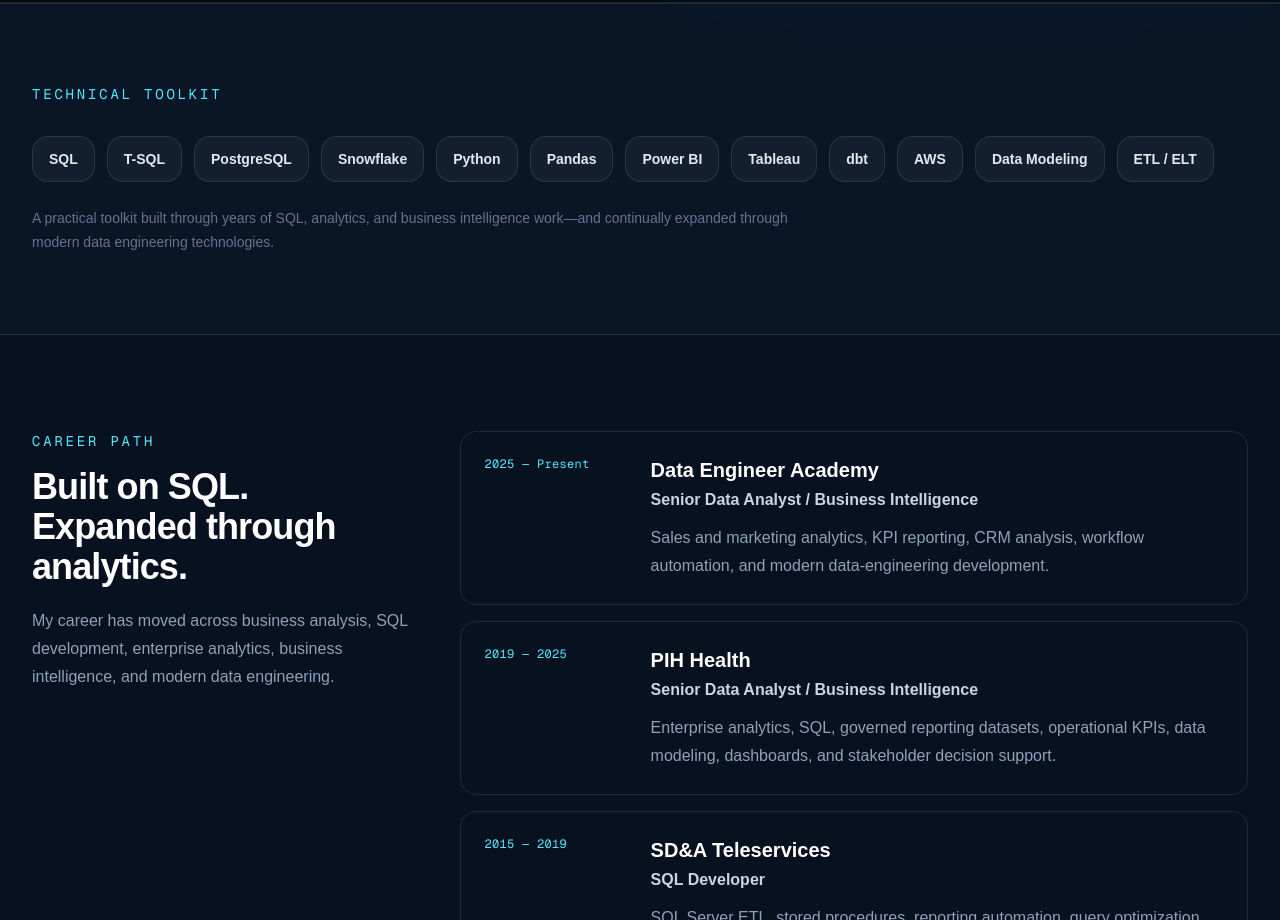
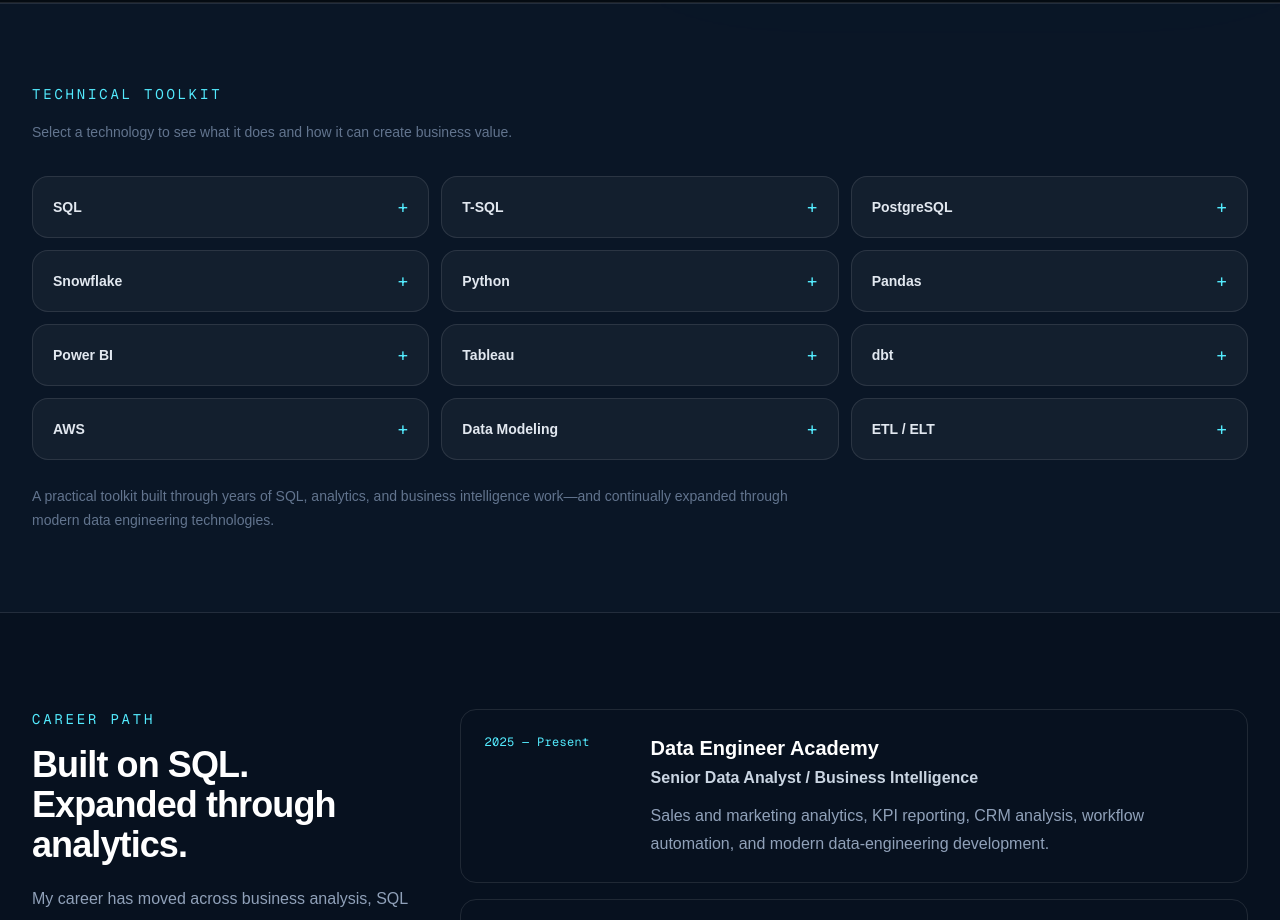
Before and after one commit to dynamind795-gh/rayresurreccion-portfolio, a Next.js app: page / in a window 1280 px wide. Shown: the part 3440-4360 px from the top of the page. Built offline with nearby package versions, Linux system fonts and the light colour scheme.

Commit message:
badges update

```diff
--- a/src/app/page.tsx
+++ b/src/app/page.tsx
@@ -2,8 +2,18 @@ import Image from "next/image";
 import ImageLightbox from "@/components/ImageLightbox";
 
 const skills = [
-  "SQL", "T-SQL", "PostgreSQL", "Snowflake", "Python", "Pandas",
-  "Power BI", "Tableau", "dbt", "AWS", "Data Modeling", "ETL / ELT"
+  { name:"SQL", what:"The core language I use to retrieve, join, validate, aggregate, and transform business data.", benefit:"Helps companies turn raw operational data into reliable answers, reporting, and decision support." },
+  { name:"T-SQL", what:"Microsoft SQL Server's SQL implementation, including stored procedures, CTEs, window functions, and database-side processing.", benefit:"Moves complex processing closer to the data, improving repeatability, automation, and performance." },
+  { name:"PostgreSQL", what:"A powerful open-source relational database I use in modern application and data-platform projects.", benefit:"Provides a dependable, flexible foundation for applications, analytics, integrations, and structured business data." },
+  { name:"Snowflake", what:"A cloud data platform for storing, transforming, and analyzing data from multiple business systems.", benefit:"Helps organizations reduce data silos and scale analytics around a consistent source of trusted information." },
+  { name:"Python", what:"A general-purpose language I am expanding for data engineering, automation, APIs, and analytical workflows.", benefit:"Automates repetitive work and connects databases, files, APIs, cloud services, and analytical processes." },
+  { name:"Pandas", what:"Python's data-analysis toolkit for cleaning, reshaping, validating, and exploring structured datasets.", benefit:"Makes repeatable data preparation and exploratory analysis faster than manual spreadsheet-heavy workflows." },
+  { name:"Power BI", what:"A business-intelligence platform for data modeling, KPI reporting, dashboards, and interactive analysis.", benefit:"Gives leaders and operational teams accessible, consistent views of performance and business trends." },
+  { name:"Tableau", what:"A visual analytics platform for exploring data and communicating patterns through interactive dashboards.", benefit:"Makes complex information easier for business users to understand, explore, and act on." },
+  { name:"dbt", what:"A modern analytics-engineering framework for building documented, testable SQL transformations.", benefit:"Brings software-engineering practices to analytics so business logic is easier to maintain, test, and trust." },
+  { name:"AWS", what:"Cloud services I am expanding for data storage, processing, integration, and modern data-engineering workflows.", benefit:"Allows organizations to build scalable data solutions without depending entirely on traditional on-premises infrastructure." },
+  { name:"Data Modeling", what:"Structuring entities, relationships, facts, dimensions, and business rules so data represents the organization clearly.", benefit:"Creates a dependable foundation for reporting, analytics, integration, and consistent KPI definitions." },
+  { name:"ETL / ELT", what:"Processes for extracting data from source systems, transforming it, and loading it into analytical platforms.", benefit:"Combines information from disconnected systems into dependable, repeatable datasets ready for analysis." },
 ];
 
 const projects = [
@@ -398,14 +408,23 @@ export default function Home() {
       <section className="border-y border-white/10 bg-[#0a1626]">
         <div className="mx-auto max-w-7xl px-6 py-20 lg:px-8">
           <p className="font-mono text-sm tracking-[0.2em] text-cyan-300">TECHNICAL TOOLKIT</p>
-          <div className="mt-8 flex flex-wrap gap-3">
+          <p className="mt-4 max-w-3xl text-sm leading-6 text-slate-500">
+            Select a technology to see what it does and how it can create business value.
+          </p>
+          <div className="mt-8 grid gap-3 md:grid-cols-2 xl:grid-cols-3">
             {skills.map((skill) => (
-              <span
-                key={skill}
-                className="rounded-2xl border border-white/10 bg-white/[0.04] px-4 py-3 text-sm font-semibold text-slate-200"
-              >
-                {skill}
-              </span>
+              <details key={skill.name} className="group rounded-2xl border border-white/10 bg-white/[0.04] transition open:border-cyan-300/30 open:bg-white/[0.06]">
+                <summary className="flex cursor-pointer list-none items-center justify-between gap-4 px-5 py-4 text-sm font-semibold text-slate-200 [&::-webkit-details-marker]:hidden">
+                  <span>{skill.name}</span>
+                  <span className="font-mono text-lg font-normal text-cyan-300 transition-transform group-open:rotate-45">+</span>
+                </summary>
+                <div className="border-t border-white/10 px-5 pb-5 pt-4">
+                  <p className="font-mono text-[10px] tracking-[0.16em] text-cyan-300">WHAT IT IS</p>
+                  <p className="mt-2 text-sm leading-6 text-slate-300">{skill.what}</p>
+                  <p className="mt-5 font-mono text-[10px] tracking-[0.16em] text-cyan-300">BUSINESS VALUE</p>
+                  <p className="mt-2 text-sm leading-6 text-slate-400">{skill.benefit}</p>
+                </div>
+              </details>
             ))}
           </div>
           <p className="mt-6 max-w-3xl text-sm leading-6 text-slate-500">
```
